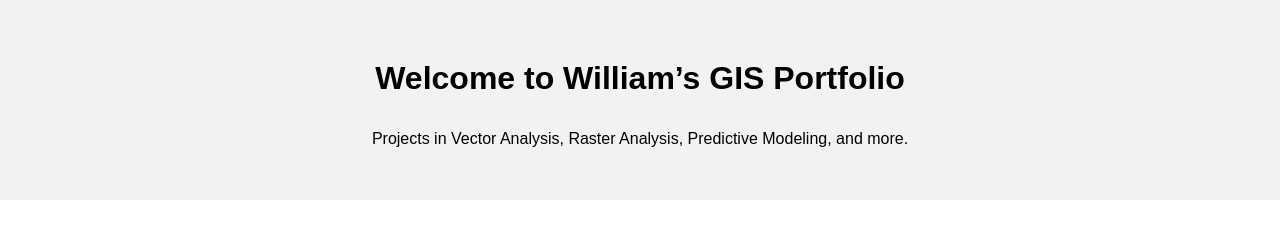
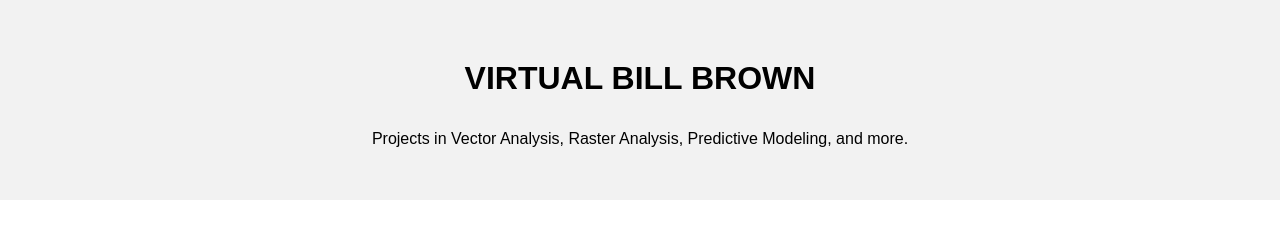
Before and after one commit to wtb4rtr/wtb4rtr.github.io, a plain HTML site: page index.html in a window 1280 px wide. Drawn offline with Linux system fonts and the light colour scheme.

Commit message:
Update index.html

```diff
--- a/index.html
+++ b/index.html
@@ -20,7 +20,7 @@
 </head>
 <body>
   <header>
-    <h1>Welcome to William’s GIS Portfolio</h1>
+    <h1>VIRTUAL BILL BROWN</h1>
     <p>Projects in Vector Analysis, Raster Analysis, Predictive Modeling, and more.</p>
   </header>
 </body>
```
